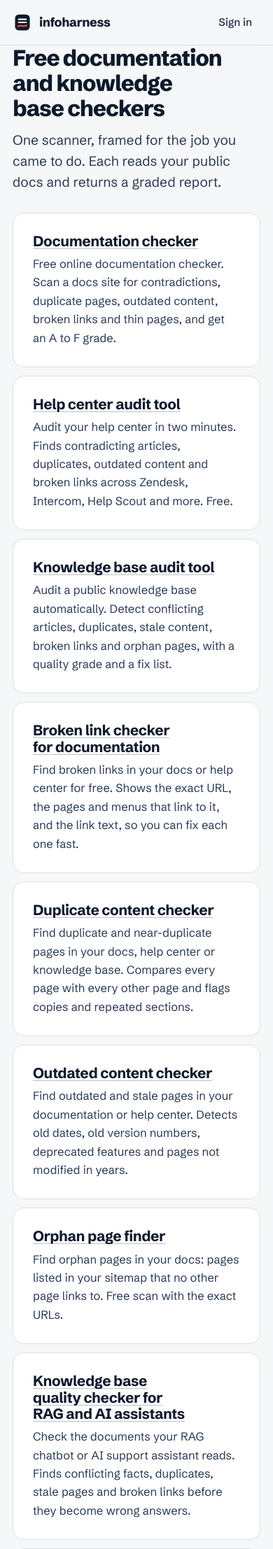
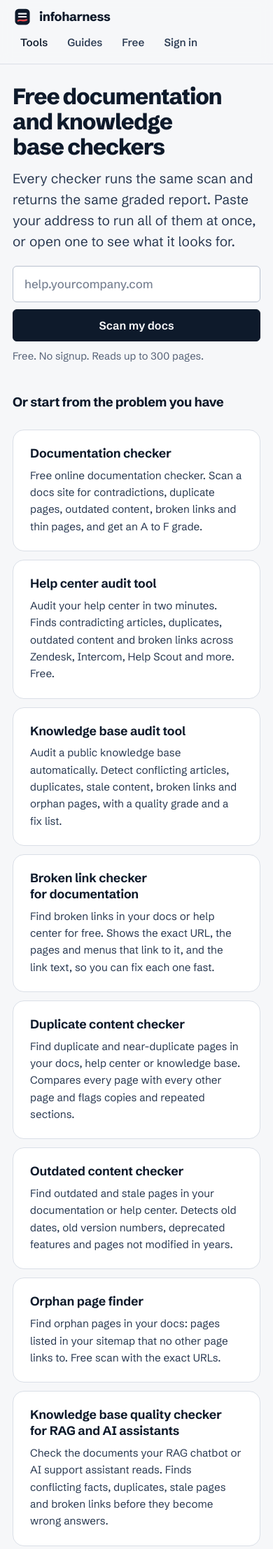
Before and after one commit to Ayush85/infoharness, a FastAPI app: page /tools in a window 390 px wide. Shown: the top 2214 px of the page at 70% size. Run offline with FastAPI, Linux system fonts and the light colour scheme.

Commit message:
UX pass: reachable mobile nav, Tools page with scan form and card grid, shorter home guides, quieter report chrome (Export menu, tracker disclosure, text-style finding actions)
Co-Authored-By: Claude Sonnet 5.5 <noreply@anthropic.com>
Claude-Session: https://claude.ai/code/session_01FbaWjLr5VTjhMyMzGvTzoo

```diff
--- a/app/static/app.css
+++ b/app/static/app.css
@@ -318,7 +318,15 @@ cite a { color: var(--muted); }
 @media (max-width: 640px) {
   body { font-size: 16.5px; }
   .wrap { padding: 0 18px; }
-  .main-nav a:not(.nav-cta):not(.keep) { display: none; }
+  /* Keep every nav link reachable on phones: brand on top, links in a swipeable row below. */
+  .site-head .wrap { flex-wrap: wrap; height: auto; padding-top: 10px; padding-bottom: 4px; gap: 2px 12px; }
+  .main-nav { width: 100%; overflow-x: auto; scrollbar-width: none; margin: 0; padding-bottom: 6px; }
+  .main-nav::-webkit-scrollbar { display: none; }
+  .main-nav a { white-space: nowrap; padding: 8px 11px; }
+  .main-nav .nav-cta { margin-left: auto; }
+  .nav-how { display: none; }
+  .page { padding-top: 28px; }
+  .grid2 { grid-template-columns: 1fr !important; }
   .scan-form .field-row { flex-direction: column; }
   .scan-form .field-row button { width: 100%; }
   .ledger thead { display: none; }
@@ -419,3 +427,37 @@ details.more-issues>summary::-webkit-details-marker{display:none}details.more-is
 .tracker{display:flex;flex-wrap:wrap;gap:.5rem;align-items:center;margin:.8rem 0;font-size:.9rem}.tracker input,.tracker select{width:auto;min-width:11rem;padding:.45rem .6rem;font-size:.9rem}
 
 .how-fix{margin:.6rem 0}.how-fix summary{cursor:pointer;font-weight:600;font-size:.92rem}.how-fix ol{margin:.4rem 0 .4rem 1.2rem;padding:0}.how-fix li{margin:.2rem 0;color:var(--ink-soft)}.ai-fix{white-space:pre-wrap;background:var(--sheet);border:1px solid var(--line);border-radius:6px;padding:.6rem .8rem}
+
+/* ---------- tools index and home lists */
+.grid2 { grid-template-columns: repeat(2, minmax(0, 1fr)); }
+.tool-card { padding: 22px 24px; display: flex; flex-direction: column; gap: 8px; transition: border-color .15s; }
+.tool-card:hover, .tool-card:focus-within { border-color: var(--ink-soft); }
+.tool-card h3 { font-size: 1.1rem; line-height: 1.3; }
+.tool-card h3 a { text-decoration: none; }
+.tool-card h3 a::after { content: ""; position: absolute; inset: 0; }  /* whole card is the link */
+.tool-card { position: relative; }
+.tool-card p { margin: 0; color: var(--ink-soft); font-size: .95rem; }
+.tools-h { font-size: 1.15rem; margin: 40px 0 0; }
+.scan-form + .tools-h { margin-top: 44px; }
+.more { margin: 18px 0 0; font-weight: 560; }
+
+/* ---------- report: quieter chrome */
+.coverage.quiet { background: transparent; border: 0; border-left: 3px solid var(--line-strong); border-radius: 0; color: var(--ink-soft); padding: 2px 0 2px 12px; font-size: .92rem; }
+.coverage.quiet strong { display: none; }
+.coverage.quiet ul { margin: 0; padding-left: 0; list-style: none; }
+.menu { position: relative; }
+.menu > summary { list-style: none; cursor: pointer; }
+.menu > summary::-webkit-details-marker { display: none; }
+.menu > summary::after { content: ""; display: inline-block; width: 6px; height: 6px; margin-left: 8px; border: solid currentColor; border-width: 0 2px 2px 0; transform: translateY(-2px) rotate(45deg); }
+.menu-list { position: absolute; z-index: 5; top: calc(100% + 6px); left: 0; min-width: 14rem; background: var(--sheet); border: 1px solid var(--line-strong); border-radius: var(--r-s); padding: 6px; display: grid; box-shadow: 0 8px 24px rgb(0 0 0 / .12); }
+.menu-list a, .menu-list button { all: unset; box-sizing: border-box; cursor: pointer; padding: 9px 12px; border-radius: 6px; font-size: .94rem; color: var(--ink); text-decoration: none; }
+.menu-list a:hover, .menu-list button:hover, .menu-list a:focus-visible, .menu-list button:focus-visible { background: var(--calm-bg); }
+.tracker-box { margin: 14px 0 4px; }
+.tracker-box > summary { cursor: pointer; color: var(--ink-soft); font-size: .92rem; font-weight: 560; width: fit-content; }
+.tracker-box > summary:hover { color: var(--ink); }
+.tracker .hint { color: var(--ink-soft); font-size: .86rem; }
+.issue-foot { gap: 4px 16px !important; }
+button.ghost { all: unset; box-sizing: border-box; cursor: pointer; font-size: .88rem; font-weight: 560; color: var(--ink-soft); padding: 6px 0; text-decoration: underline; text-decoration-color: var(--line-strong); text-underline-offset: 3px; }
+button.ghost:hover, button.ghost:focus-visible { color: var(--ink); text-decoration-color: currentColor; }
+button.ghost:focus-visible { outline: 2px solid var(--focus, currentColor); outline-offset: 2px; border-radius: 3px; }
+@media (max-width:640px){.menu-list{min-width:0;width:min(14rem,calc(100vw - 36px))}}
--- a/app/templates/base.html
+++ b/app/templates/base.html
@@ -28,7 +28,7 @@
     <a class="wordmark" href="/" aria-label="infoharness home"><img src="/static/favicon.svg" alt="" width="28" height="28">infoharness</a>
     {% set path = request.url.path %}
     <nav class="main-nav" aria-label="Main">
-      <a href="/#how" >How it works</a>
+      <a href="/#how" class="nav-how">How it works</a>
       <a href="/tools" {% if path.startswith('/tools') %}aria-current="page"{% endif %}>Tools</a>
       <a href="/guides" {% if path.startswith('/guides') %}aria-current="page"{% endif %}>Guides</a>
       <a href="/pricing" {% if path == '/pricing' %}aria-current="page"{% endif %}>Free</a>
--- a/app/templates/index.html
+++ b/app/templates/index.html
@@ -80,9 +80,10 @@
 <section class="section" id="guides">
   <div class="wrap">
     <div class="section-head"><h2>Guides</h2><p>Short reads on keeping documentation accurate.</p></div>
-    <ul class="sites guide-list" style="margin-top:0">
-      {% for g in guides %}<li class="panel"><h3><a href="/guides/{{ g.slug }}">{{ g.title }}</a></h3><p style="margin:6px 0 0;color:var(--ink-soft);font-size:.96rem">{{ g.summary }}</p></li>{% endfor %}
+    <ul class="sites guide-list grid2" style="margin-top:0">
+      {% for g in guides[:4] %}<li class="panel"><h3><a href="/guides/{{ g.slug }}">{{ g.title }}</a></h3><p style="margin:6px 0 0;color:var(--ink-soft);font-size:.96rem">{{ g.summary }}</p></li>{% endfor %}
     </ul>
+    <p class="more"><a href="/guides">All {{ guides|length }} guides</a></p>
   </div>
 </section>
 
--- a/app/templates/tools/index.html
+++ b/app/templates/tools/index.html
@@ -1,12 +1,16 @@
 {% extends "base.html" %}
+{% from "_scan_form.html" import scan_form with context %}
 {% block title %}Free docs and knowledge base checkers · infoharness{% endblock %}
 {% block description %}Free checkers for documentation and help centers: broken links, duplicate content, outdated pages, contradictions, orphan pages and knowledge base quality for AI assistants.{% endblock %}
 {% block content %}
 <div class="wrap page">
   <h1>Free documentation and knowledge base checkers</h1>
-  <p class="lede">One scanner, framed for the job you came to do. Each reads your public docs and returns a graded report.</p>
-  <ul class="sites guide-list">
-    {% for t in tools %}<li class="panel"><h2 style="font-size:1.3rem"><a href="/tools/{{ t.slug }}">{{ t.h1 }}</a></h2><p style="margin:8px 0 0;color:var(--ink-soft)">{{ t.description }}</p></li>{% endfor %}
+  <p class="lede">Every checker runs the same scan and returns the same graded report. Paste your address to run all of them at once, or open one to see what it looks for.</p>
+  {{ scan_form("tools") }}
+  <h2 class="tools-h">Or start from the problem you have</h2>
+  <ul class="sites guide-list grid2">
+    {% for t in tools %}<li class="panel tool-card"><h3><a href="/tools/{{ t.slug }}">{{ t.h1 }}</a></h3><p>{{ t.description }}</p></li>{% endfor %}
   </ul>
 </div>
 {% endblock %}
+{% block scripts %}<script src="/static/index.js?v={{ version }}" defer></script>{% endblock %}
```
Also changed, not shown: app/templates/report.html (+18 -13 lines).
